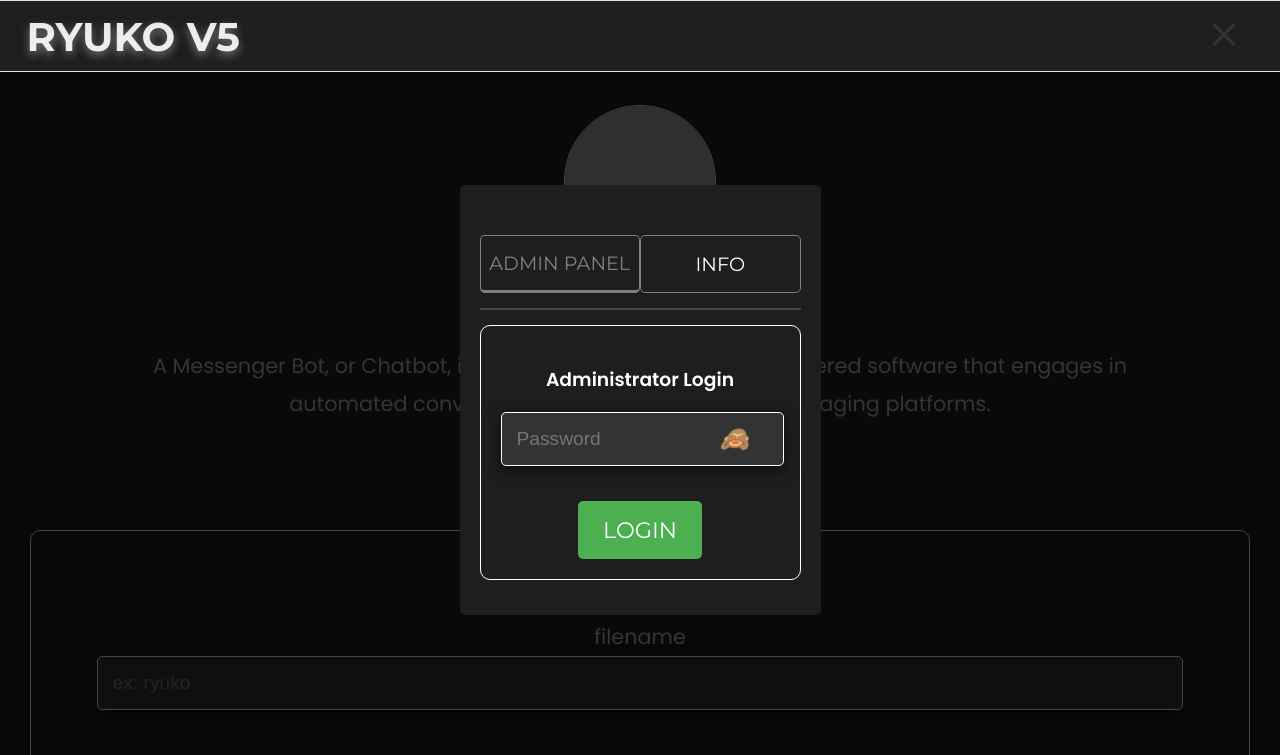
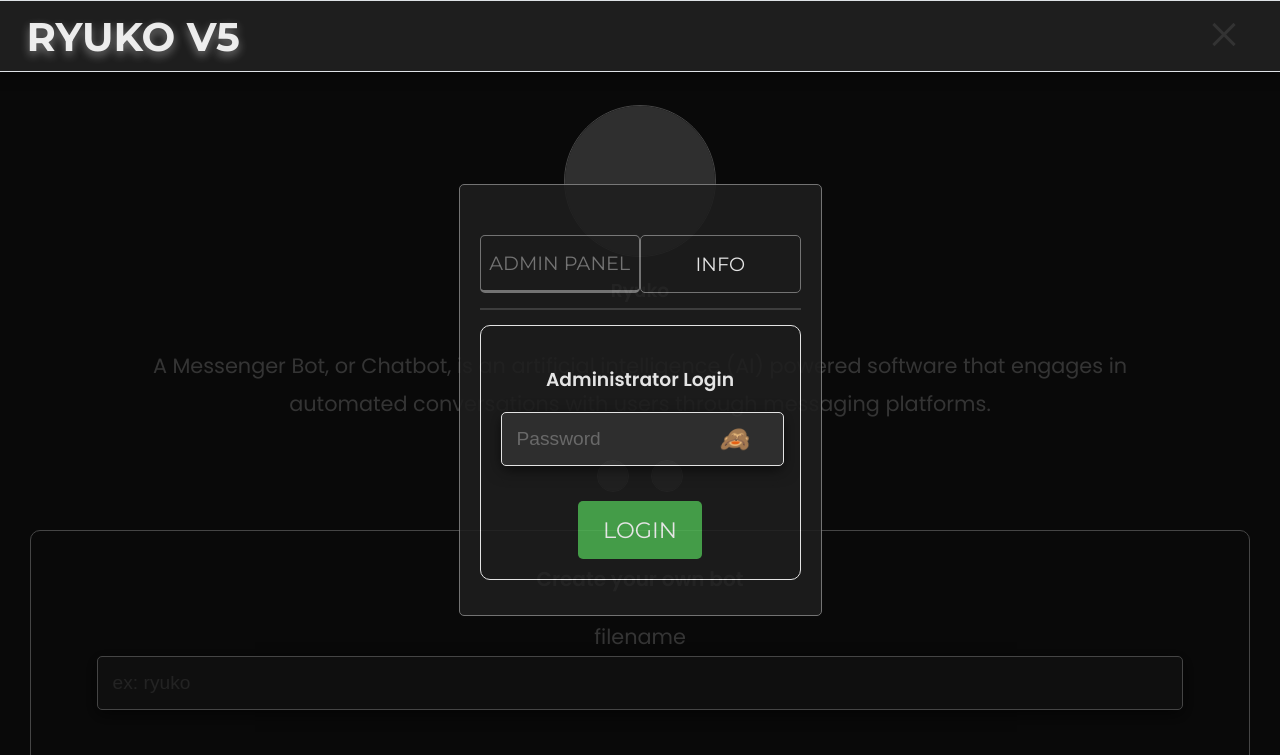
Before and after one commit to yhannie22/Ryuko-V5, a website: page main/webpage/index.html in a window 1280 px wide. Both pictures are taken after a click on the element 1223 px from the left and 36 px from the top of the page. Shown: the top 755 px of the page. Drawn offline with Linux system fonts and the light colour scheme; some packages are replaced by stand-ins of ours; no server answers; grey boxes are pictures that could not be loaded; a script that the page names is missing.

Commit message:
improved

```diff
--- a/main/webpage/index.html
+++ b/main/webpage/index.html
@@ -414,6 +414,8 @@
 .menu {
     background-color: #fff;
     background-color: #1e1e1e;
+    opacity: 0.89;
+    border: 1px solid gray;
     padding: 20px;
     text-align: center;
     border-radius: 5px;
```
